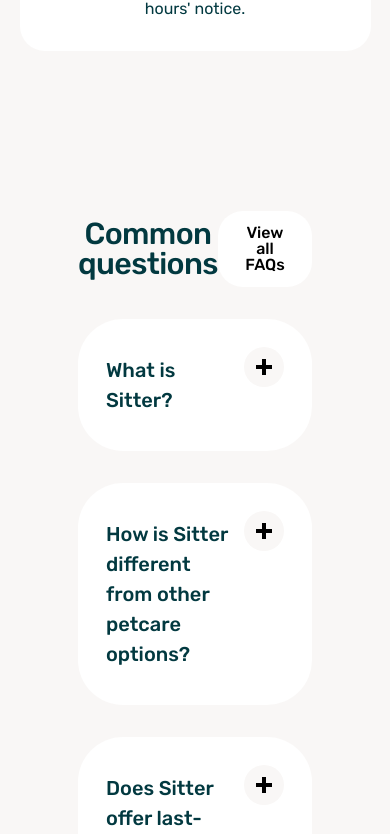
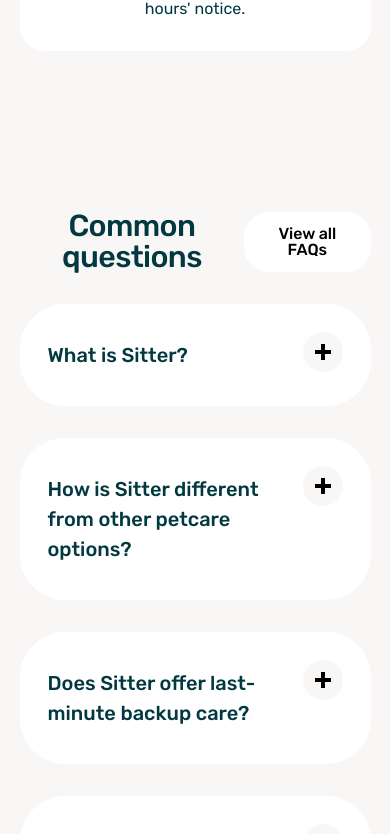
Before and after one commit to samsonc89/otter-replica, a React (Vite) app: page / in a window 390 px wide. Shown: the part 4759-5593 px from the top of the page. Built offline with nearby package versions, Linux system fonts and the light colour scheme.

Commit message:
Change section width for different screen sizes

```diff
--- a/src/containers/Questions/questions.css
+++ b/src/containers/Questions/questions.css
@@ -1,5 +1,5 @@
 .questions-section {
-  width: 60%;
+  width: 65%;
   margin: 0 auto;
 }
 
@@ -80,3 +80,15 @@
   transition: transform 0.5s ease;
   position: absolute;
 }
+
+@media screen and (max-width: 768px) {
+  .questions-section {
+    width: 75%;
+  }
+}
+
+@media screen and (max-width: 480px) {
+  .questions-section {
+    width: 90%;
+  }
+}
```
